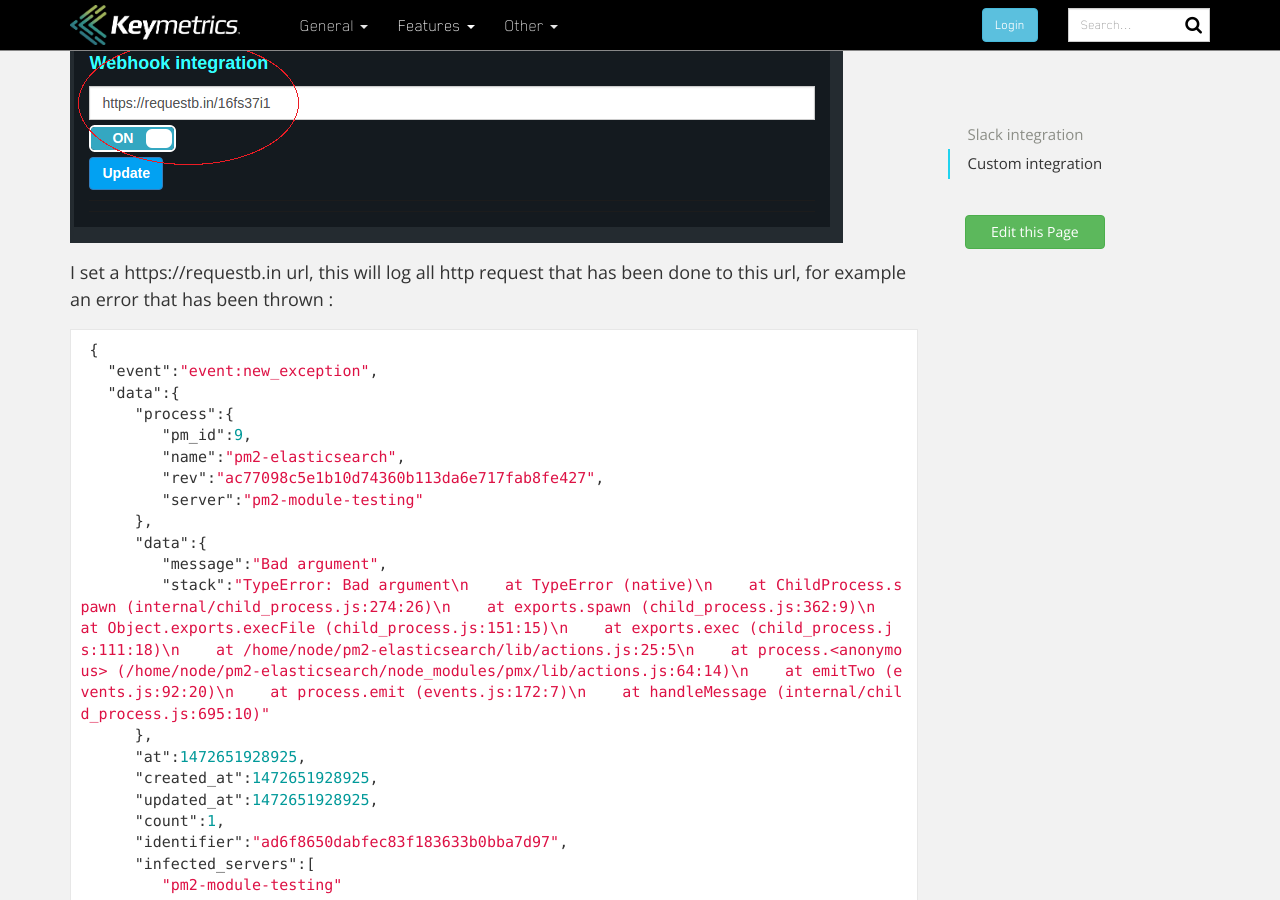
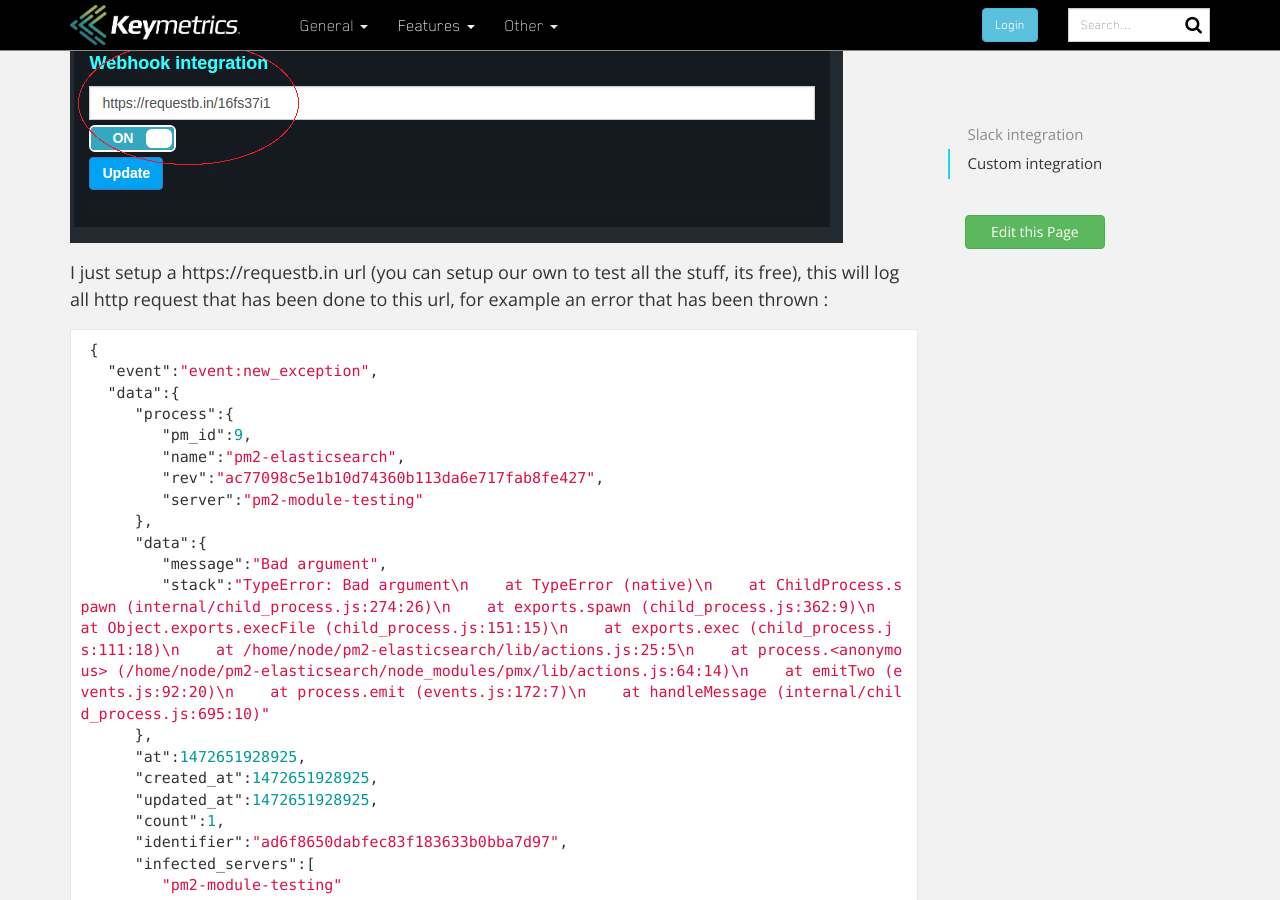
Before and after one commit to keymetrics/keymetrics.github.io, a Jekyll site: the page built from docs/keymetrics/integrations.md, in a window 1280 px wide and 900 px high, scrolled down 1381 px. Built offline with Jekyll 4.4.1, drawn with Linux system fonts in a browser that asks for light colours; nearby versions of some CDN libraries; a script that is not in the unit is left out; comment, search, counter and statistics services are not loaded.

Commit message:
fix markdown

````diff
--- a/docs/keymetrics/integrations.md
+++ b/docs/keymetrics/integrations.md
@@ -26,7 +26,8 @@ First you'll need to setup a http server that will listen for calls from keymetr
 
 <img src="/images/webhooks.png" alt="webhook integration"/>
 
-I set a https://requestb.in url, this will log all http request that has been done to this url, for example an error that has been thrown :
+I just setup a https://requestb.in url (you can setup our own to test all the stuff, its free), this will log all http request that has been done to this url, for example an error that has been thrown :
+
  ```json
  {
    "event":"event:new_exception",
````
